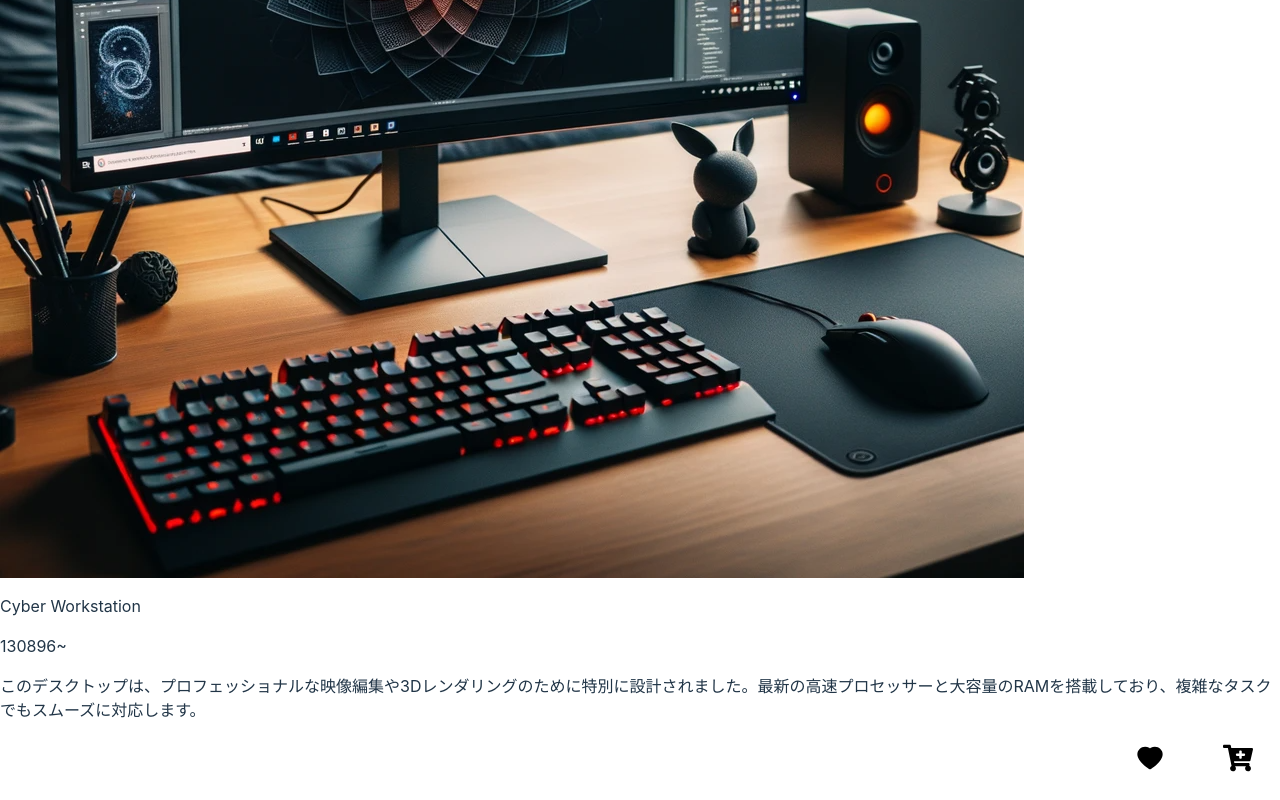
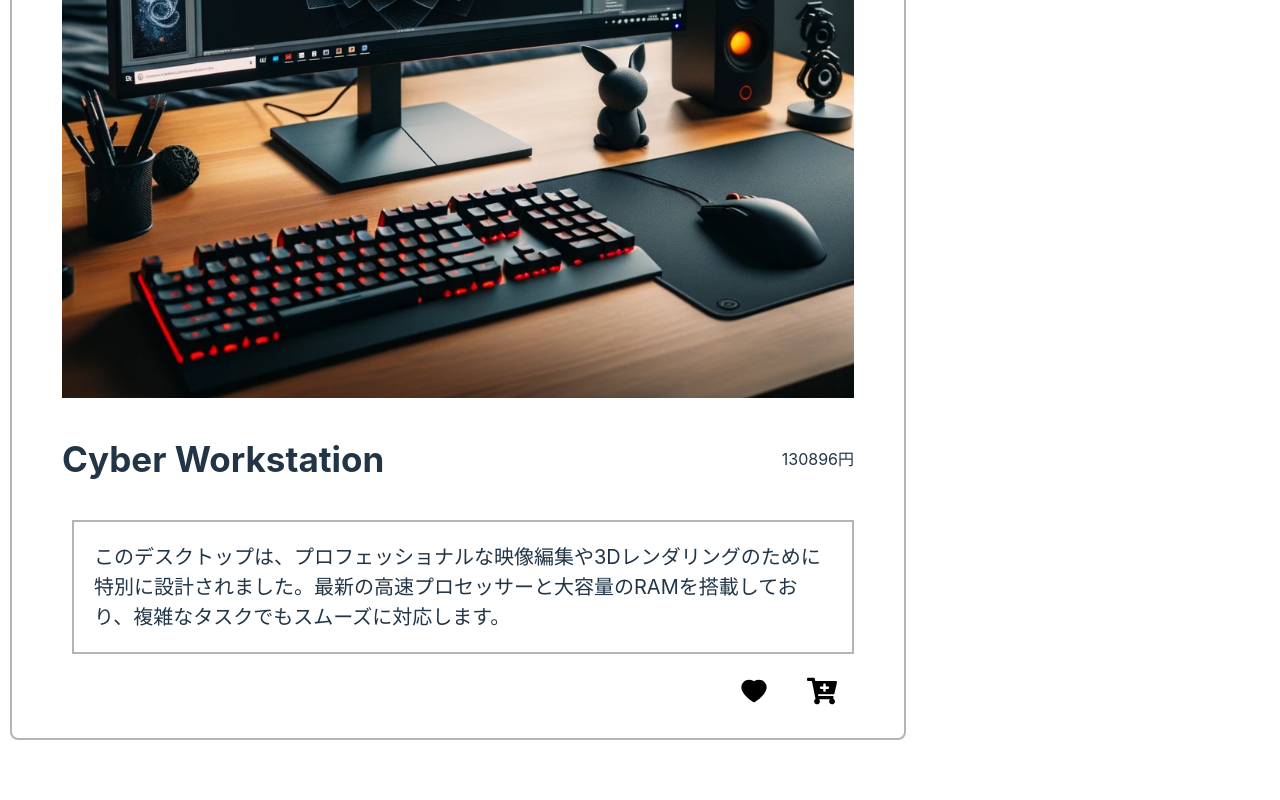
Before and after one commit to kip2/E-Commerce-Site-React, a React (Vite) app in the folder app/: page / in a window 1280 px wide. Shown: the part 576-1376 px from the top of the page. After the commit the page ends 1326 px from the top, so only its background shows below. Built offline with nearby package versions, Linux system fonts and the light colour scheme.

Commit message:
商品詳細ページのカードのレイアウト作成

```diff
--- a/app/src/components/molecules/InfomationCard.tsx
+++ b/app/src/components/molecules/InfomationCard.tsx
@@ -1,7 +1,7 @@
 import IconButtons from "./IconButtons"
 import { AiFillHeart} from "react-icons/ai"
 import { FaCartPlus } from "react-icons/fa"
-// import "./ProductCard.css"
+import "./InformationCard.css"
 
 type InformationCard = {
     imgUrl: string
@@ -21,9 +21,11 @@ const addToCartButton = () => {}
 const InformationCard: React.FC<InformationCard> = ({ name, imgUrl, price, description }) => (
     <div className="card">
         <img src={imgUrl} />
-        <p className="name">{name}</p>
-        <p className="price">{price}~</p>
-        <div className="">
+        <div className="name-and-price">
+            <p className="product-name">{name}</p>
+            <p>{price}円</p>
+        </div>
+        <div className="description">
             {description}
         </div>
         <IconButtons
--- a/app/src/components/molecules/InformationCard.css
+++ b/app/src/components/molecules/InformationCard.css
@@ -0,0 +1,33 @@
+.card {
+    width: 70%;
+    border: solid 2px #b4b4b4;
+    border-radius: 8px;
+    padding: 50px 50px 20px 50px;
+    margin: 10px;
+    transition: tarnsform 2s;;
+    display: flex;
+    flex-flow: column;
+    justify-content: space-between;
+}
+
+img{
+    max-width: 100%;
+}
+
+.name-and-price {
+    display: flex;
+    justify-content: space-between;
+    align-items: center;
+}
+
+.product-name {
+    font-size: 35px;
+    font-weight: bold;
+}
+
+.description {
+    font-size: 20px;
+    border: solid 2px #b4b4b4;
+    margin: 0 0 10px 10px;
+    padding: 20px;
+}
```
